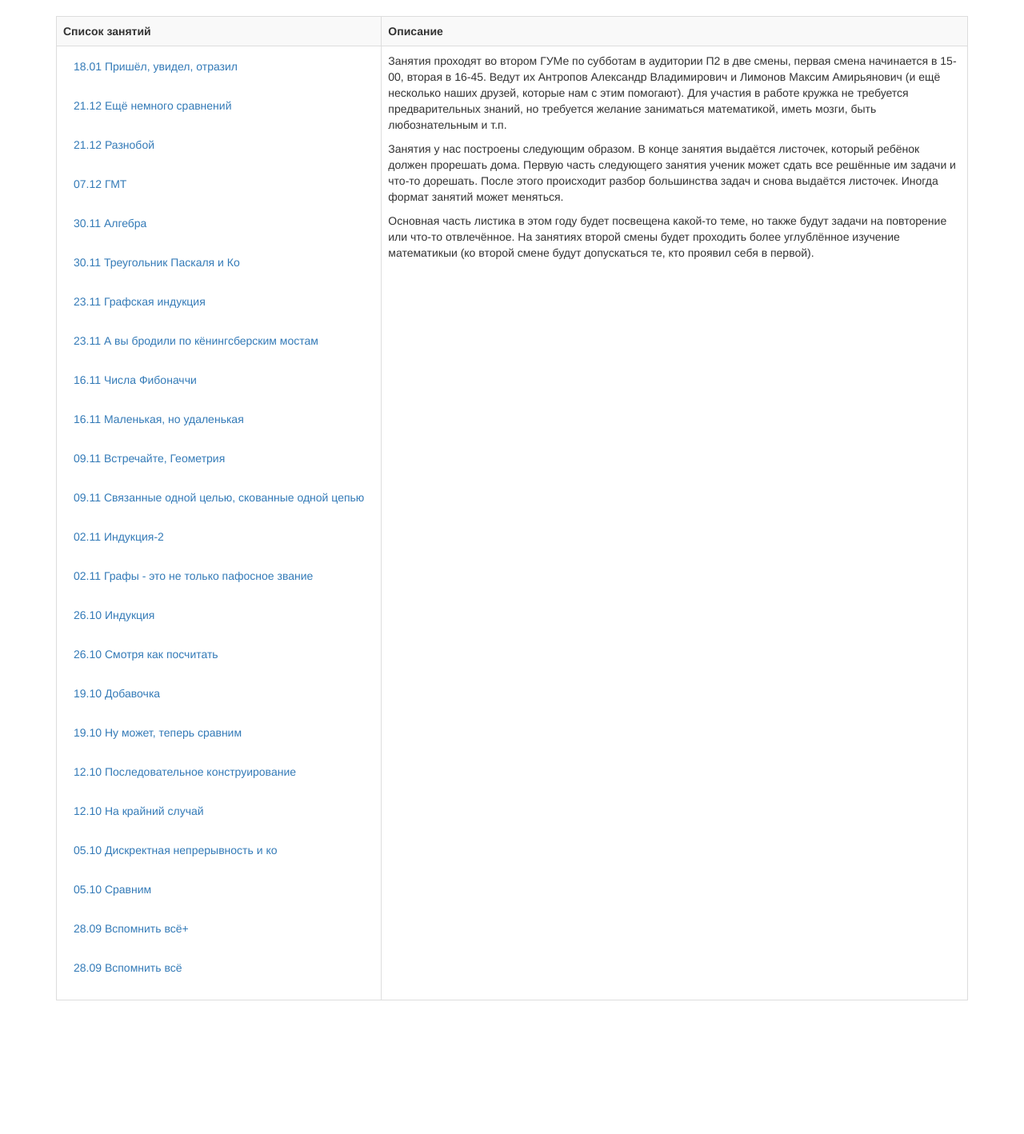
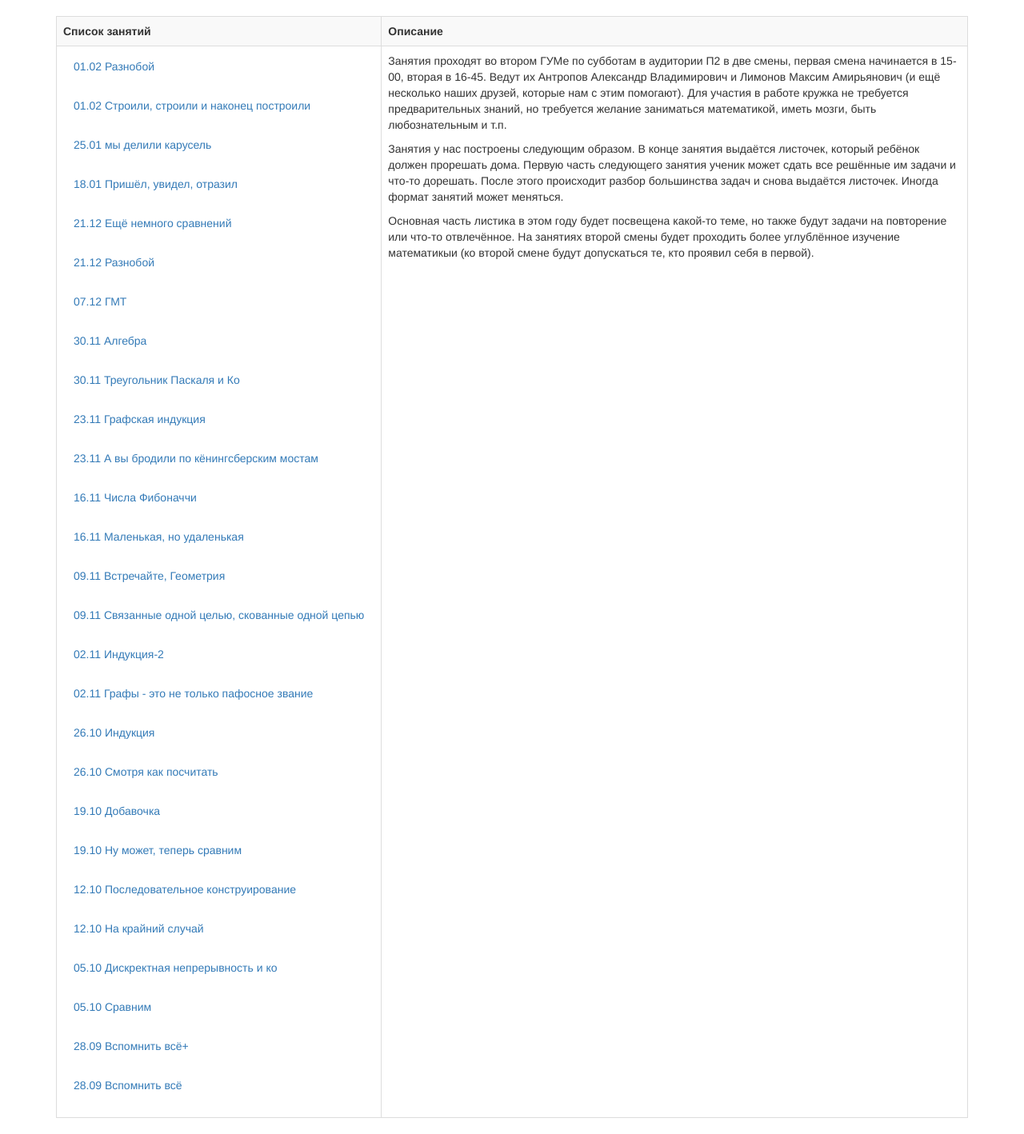
Before and after one commit to matemax/test_site, a Flask app: page /lessons in a window 1280 px wide. Shown: the part 52-1470 px from the top of the page at 80% size. Before the commit the page ends 1303 px from the top, so only its background shows below. Run offline with Flask 2, Linux system fonts and the light colour scheme; some libraries are stand-ins or nearby versions.

Commit message:
new lessons

```diff
--- a/app/templates/list_lessons.html
+++ b/app/templates/list_lessons.html
@@ -1,3 +1,13 @@
+<div class="form-group">
+    <a href="/lessons/14_p" class="btn btn btn-link">01.02 Разнобой</a>
+</div>
+<div class="form-group">
+    <a href="/lessons/14_pp" class="btn btn btn-link">01.02 Строили, строили и наконец построили</a>
+</div>
+<div class="form-group">
+    <a href="/lessons/13_pp" class="btn btn btn-link">25.01 мы делили карусель</a>
+</div>
+
 <div class="form-group">
     <a href="/lessons/13_p" class="btn btn btn-link">18.01 Пришёл, увидел, отразил</a>
 </div>
```
Also changed, not shown: app/templates/news.html (+9 -0 lines), 3 other files.
